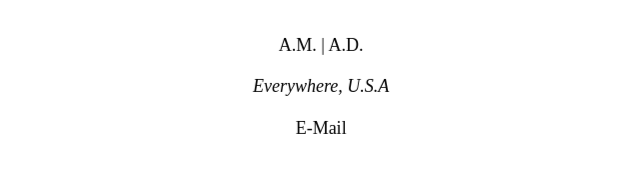
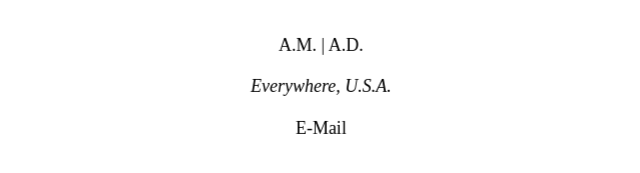
Before and after one commit to andrewmoltz/am-ad-website, a plain HTML site: page index.html in a window 1280 px wide. Shown: the part 309-482 px from the top of the page, 319-959 px from the left. Drawn offline with Linux system fonts and the light colour scheme.

Commit message:
Update index.html

```diff
--- a/index.html
+++ b/index.html
@@ -74,7 +74,7 @@
     <div id="emailReveal">andrew@am-ad.com</div>
     <div id="content">
         <p id="line1">A.M. | A.D.</p>
-        <p id="line2" class="italic">Everywhere, U.S.A</p>
+        <p id="line2" class="italic">Everywhere, U.S.A.</p>
         <p id="line3"><span id="emailLink" style="cursor: pointer;">E-Mail</span></p>
     </div>
 
```
